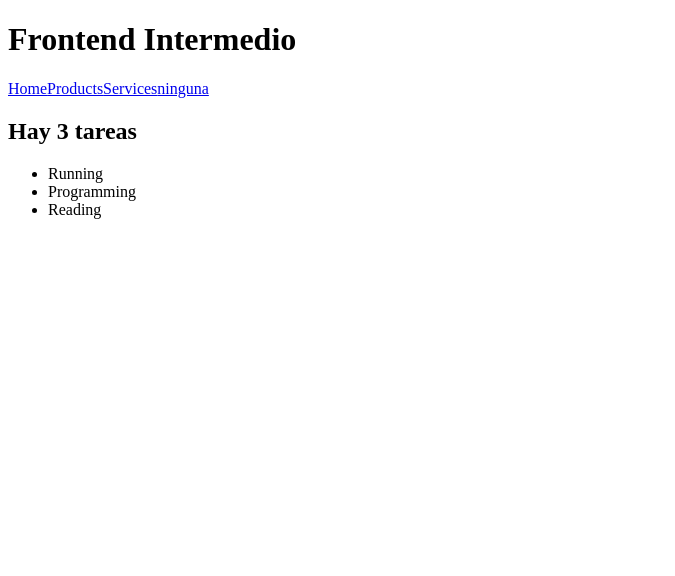
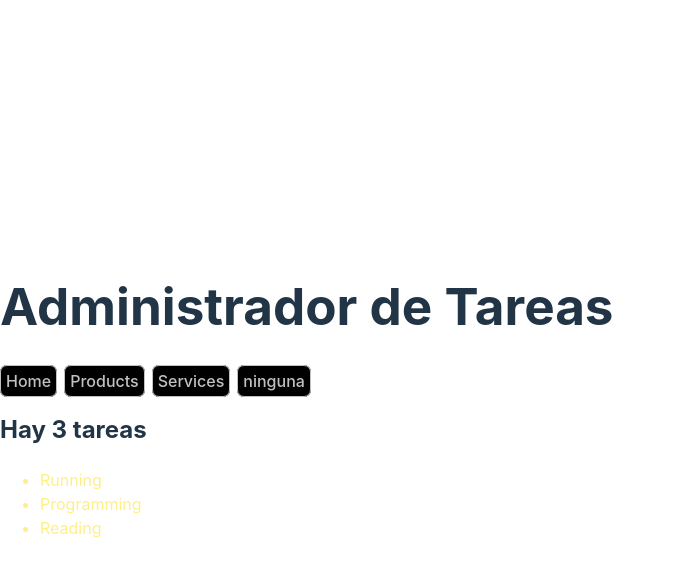
Before and after one commit to johncardozo/frontend-intermedio, a React (Vite) app in the folder react-admin-tareas/: page / in a window 1280 px wide. Shown: the top 576 px of the page, without its empty margins (0-675 px from the left). Built offline with nearby package versions, Linux system fonts and the light colour scheme.

Commit message:
React: Componente + archivo css

```diff
--- a/react-admin-tareas/index.html
+++ b/react-admin-tareas/index.html
@@ -4,7 +4,7 @@
     <meta charset="UTF-8" />
     <link rel="icon" type="image/svg+xml" href="/vite.svg" />
     <meta name="viewport" content="width=device-width, initial-scale=1.0" />
-    <title>Vite + React</title>
+    <title>Administrador de Tareas</title>
   </head>
   <body>
     <div id="root"></div>
--- a/react-admin-tareas/src/components/Header.jsx
+++ b/react-admin-tareas/src/components/Header.jsx
@@ -1,9 +1,9 @@
-import Opcion from "./Opcion";
+import Opcion from "./Opcion/Opcion";
 
 const Header = () => {
   return (
     <header>
-      <h1>Frontend Intermedio</h1>
+      <h1>Administrador de Tareas</h1>
       <Opcion texto="Home" link="/" />
       <Opcion texto="Products" link="/products" />
       <Opcion texto="Services" link="/services" />
--- /dev/null
+++ b/react-admin-tareas/src/components/Opcion/Opcion.css
@@ -0,0 +1,8 @@
+.opcion {
+  background-color: #000;
+  color: #c1c1c1;
+  border: 1px solid #c1c1c1;
+  padding: 5px;
+  margin-right: 7px;
+  border-radius: 7px;
+}
--- a/react-admin-tareas/src/components/Opcion.jsx
+++ b/react-admin-tareas/src/components/Opcion/Opcion.jsx
@@ -1,7 +1,13 @@
+import "./Opcion.css";
+
 /* eslint-disable react/prop-types */
 
 const Opcion = ({ texto, link }) => {
-  return <a href={link}>{texto}</a>;
+  return (
+    <a className="opcion" href={link}>
+      {texto}
+    </a>
+  );
 };
 
 Opcion.defaultProps = {
--- a/react-admin-tareas/src/components/Tareas.jsx
+++ b/react-admin-tareas/src/components/Tareas.jsx
@@ -15,7 +15,9 @@ const Tareas = () => {
       )}
       <ul>
         {listaTareas.map((tarea) => (
-          <li key={tarea.id}>{tarea.titulo}</li>
+          <li className="tarea" key={tarea.id}>
+            {tarea.titulo}
+          </li>
         ))}
       </ul>
     </>
--- a/react-admin-tareas/src/main.css
+++ b/react-admin-tareas/src/main.css
@@ -67,3 +67,7 @@ button:focus-visible {
     background-color: #f9f9f9;
   }
 }
+
+.tarea {
+  color: #ffef87;
+}
--- a/react-admin-tareas/src/main.jsx
+++ b/react-admin-tareas/src/main.jsx
@@ -1,7 +1,7 @@
 import React from "react";
 import ReactDOM from "react-dom/client";
 import App from "./App.jsx";
-//import "./main.css";
+import "./main.css";
 
 ReactDOM.createRoot(document.getElementById("root")).render(
   <React.StrictMode>
```
